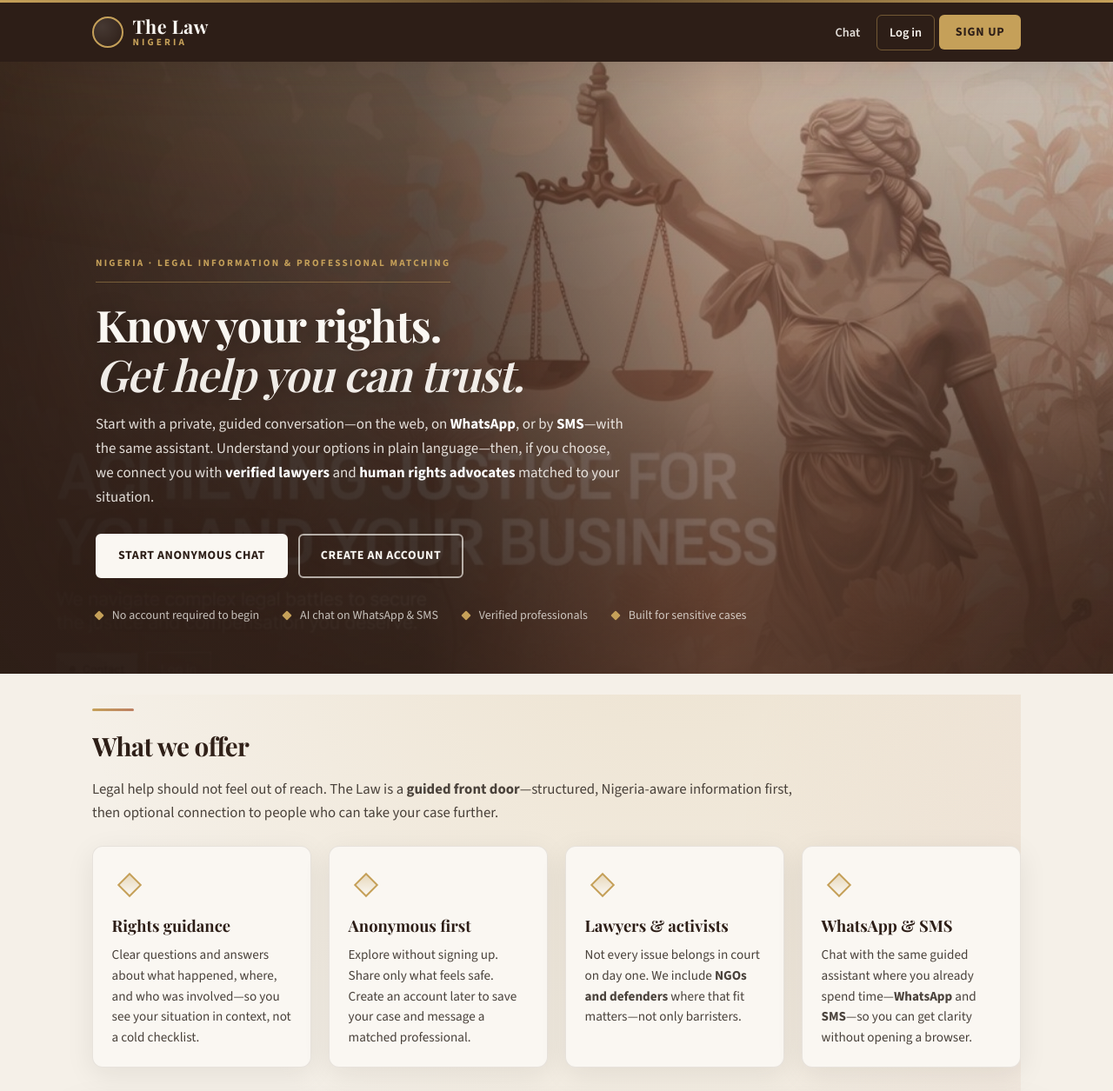
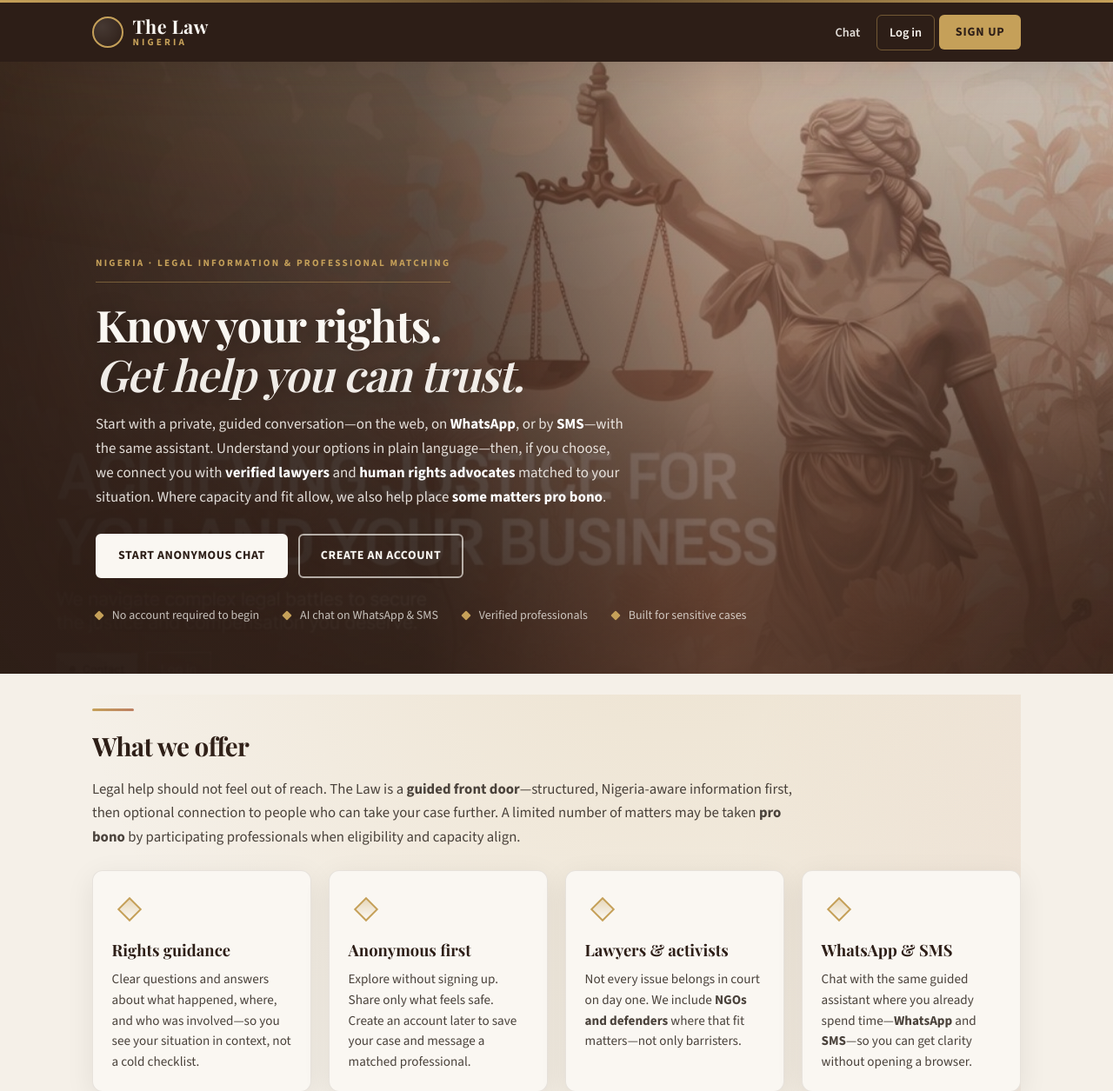
Before and after one commit to mobile-desk/d-law, a Django app: page / in a window 1280 px wide. Shown: the top 1255 px of the page at 87% size. Run offline with Django 5.2, Linux system fonts and the light colour scheme; some web fonts are replaced.

Commit message:
Update home.html

```diff
--- a/templates/core/home.html
+++ b/templates/core/home.html
@@ -18,6 +18,7 @@
       Start with a private, guided conversation—on the web, on <strong>WhatsApp</strong>, or by <strong>SMS</strong>—with the same assistant.
       Understand your options in plain language—then, if you choose,
       we connect you with <strong>verified lawyers</strong> and <strong>human rights advocates</strong> matched to your situation.
+      Where capacity and fit allow, we also help place <strong>some matters pro bono</strong>.
     </p>
     <div class="landing-hero__actions">
       <a class="btn btn-hero-solid" href="{% url 'chatbot:start' %}">Start anonymous chat</a>
@@ -42,6 +43,7 @@
     <p class="landing-intro">
       Legal help should not feel out of reach. The Law is a <strong>guided front door</strong>—structured,
       Nigeria-aware information first, then optional connection to people who can take your case further.
+      A limited number of matters may be taken <strong>pro bono</strong> by participating professionals when eligibility and capacity align.
     </p>
     <div class="feature-grid">
       <article class="feature-card">
```
